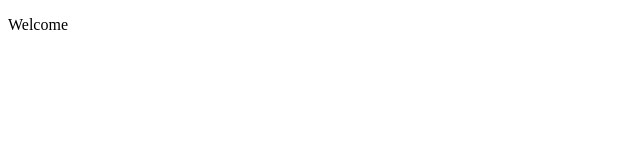
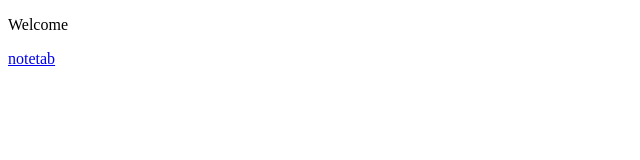
Before and after one commit to vjurczenia/vjurczenia.github.io, a plain HTML site: page index.html in a window 1280 px wide. Shown: the full height of the page, 0-640 px from the left. Drawn offline with Linux system fonts and the light colour scheme.

Commit message:
Update index.html

```diff
--- a/index.html
+++ b/index.html
@@ -6,5 +6,6 @@
   </head>
   <body>
     <p>Welcome</p>
+    <a href="./notetab.html">notetab</a>
   </body>
 </html>
```
